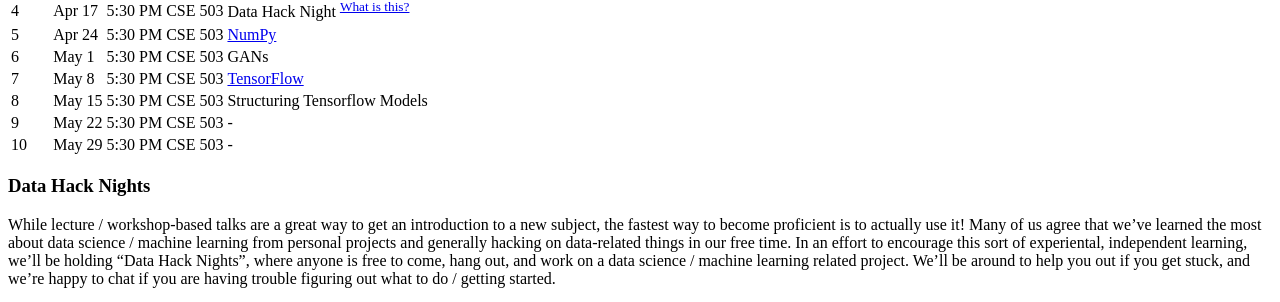
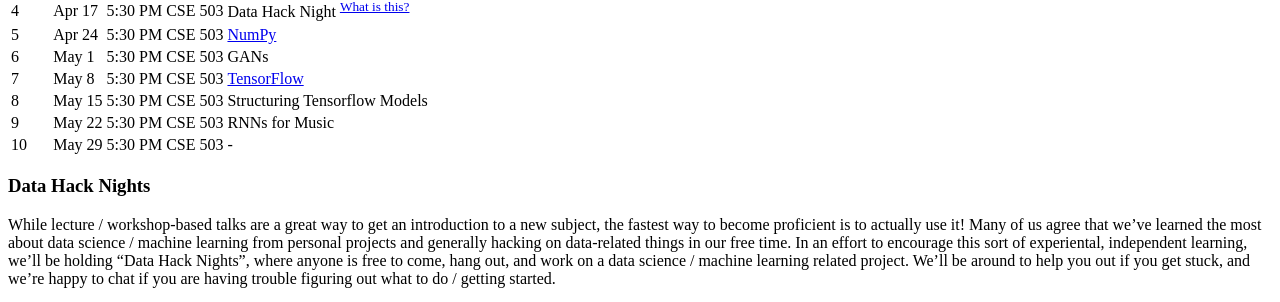
Before and after one commit to MachinesWhoLearn/machineswholearn.github.io, a Jekyll site: the page built from mwl_workshops.md, in a window 1280 px wide. Shown: the part 595-897 px from the top of the page. Built offline with Jekyll 4.4.1, drawn with Linux system fonts in a browser that asks for light colours.

Commit message:
Add RNNs for Music

```diff
--- a/mwl_workshops.md
+++ b/mwl_workshops.md
@@ -35,7 +35,7 @@ for some more info.
 | 6 | May 1 | 5:30 PM | CSE 503 | GANs |
 | 7 | May 8 | 5:30 PM | CSE 503 | [TensorFlow](https://github.com/MachinesWhoLearn/lectures/tree/master/2016-2017.Meetings/spring/07.tensorflow_intro) |
 | 8 | May 15 | 5:30 PM | CSE 503 | Structuring Tensorflow Models |
-| 9 | May 22 | 5:30 PM | CSE 503 | - |
+| 9 | May 22 | 5:30 PM | CSE 503 | RNNs for Music |
 | 10 | May 29 | 5:30 PM | CSE 503 | - |
 
 ### Data Hack Nights
```
